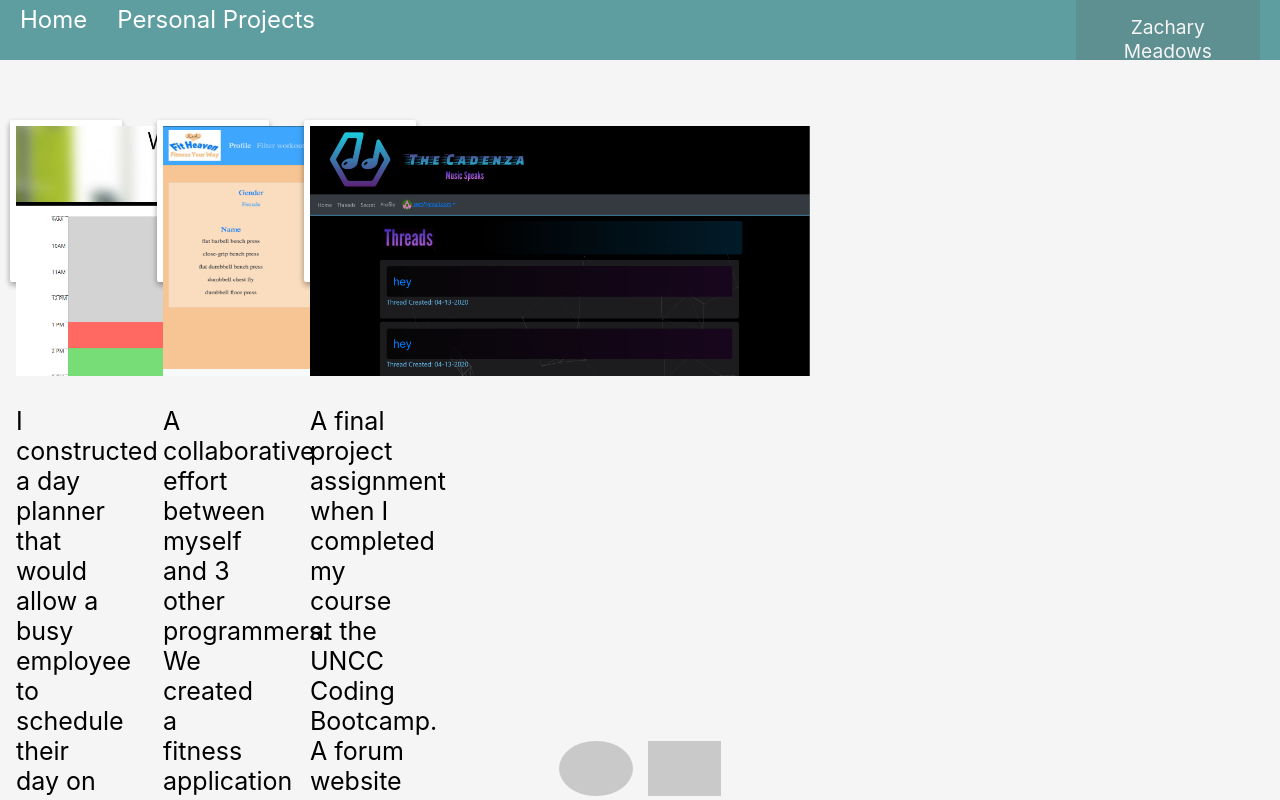
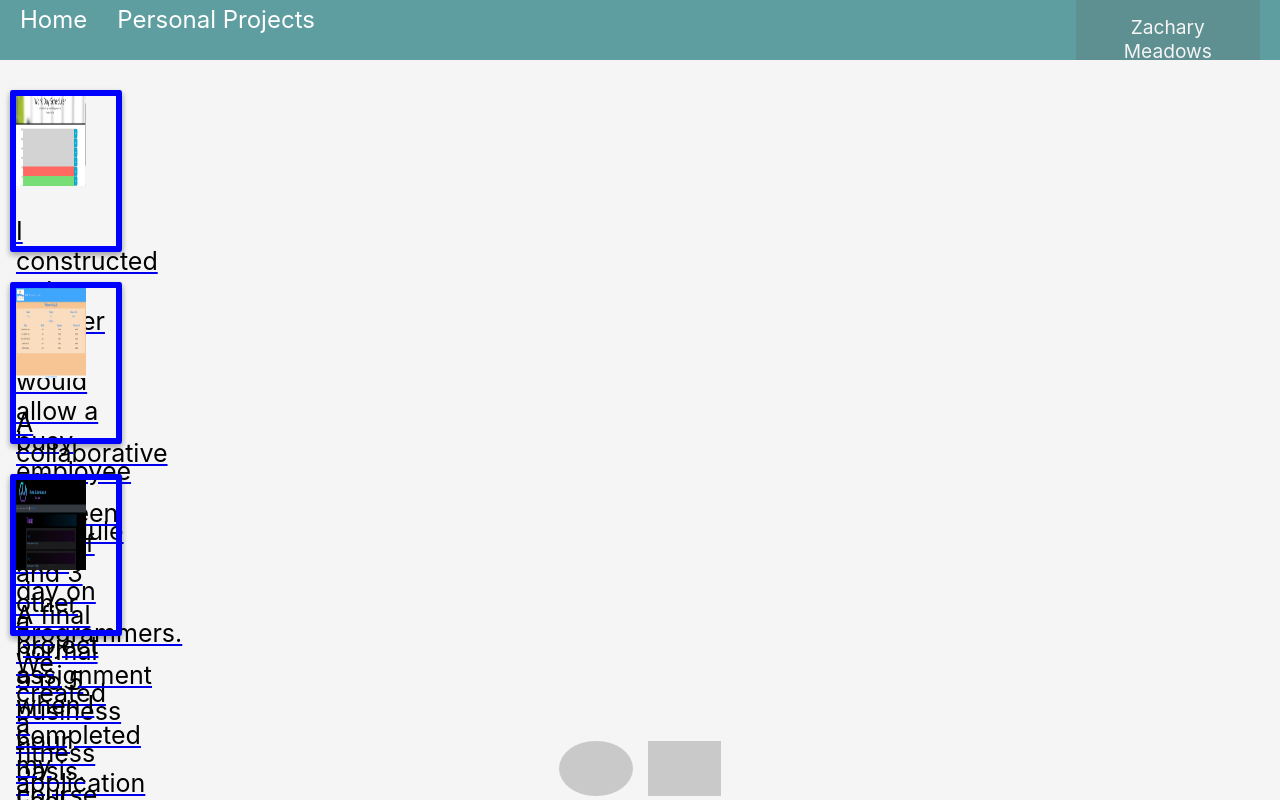
Before and after one commit to zachmdws/portfolio-revamp, a React (Create React App) app: page /personal-projects in a window 1280 px wide. Shown: the top 800 px of the page. Built offline with nearby package versions, Linux system fonts and the light colour scheme; grey boxes are pictures that could not be loaded.

Commit message:
Compression of portfolio into one simple page.

```diff
--- a/src/components/ProjectCard/styles.css
+++ b/src/components/ProjectCard/styles.css
@@ -1,12 +1,12 @@
 .projectCard {
-    border: 6px solid white;
+    border: 6px solid blue;
     color: black;
     font-size: 20px;
     height: 150px;
     width: 100px;
     border-radius: 2%;
     box-shadow: 0 3px 6px rgba(0,0,0,0.16), 0 3px 6px rgba(0,0,0,0.23);
-    float: left;
+    /*float: left;*/
     margin-left: 10px;
     margin-right: 25px;
     margin-top: 30px;
@@ -15,8 +15,8 @@
   }
 
   .cardImage {
-    height: 250px;
-    width: 500px;
+    height: 90px;
+    width: 70px;
   }
 
   .projectCardBody {
```
